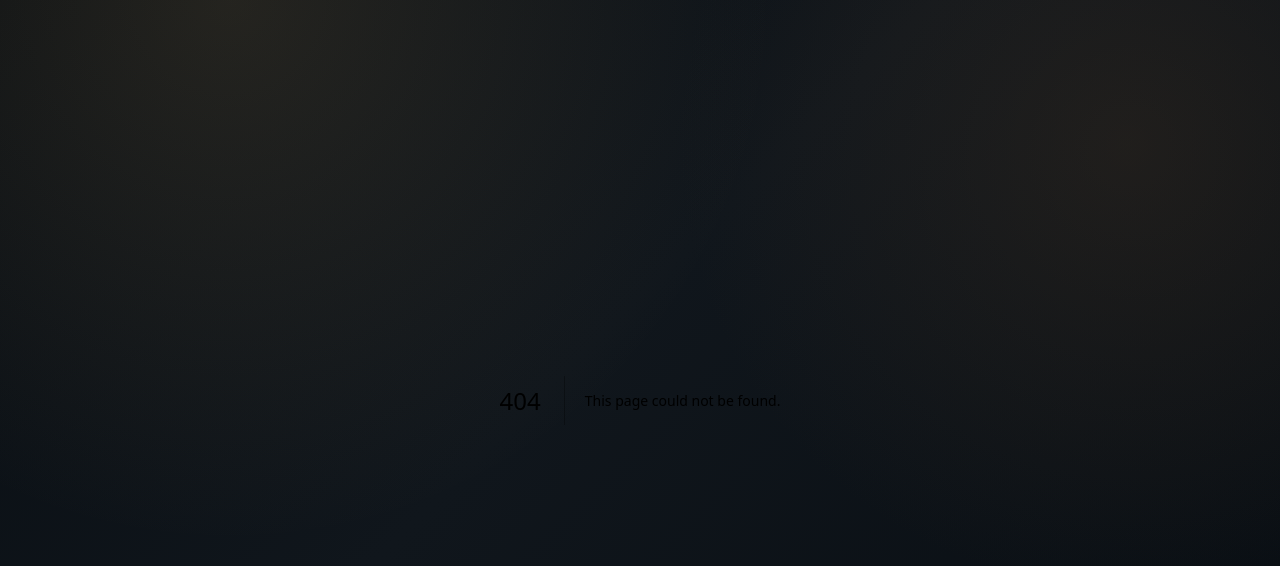
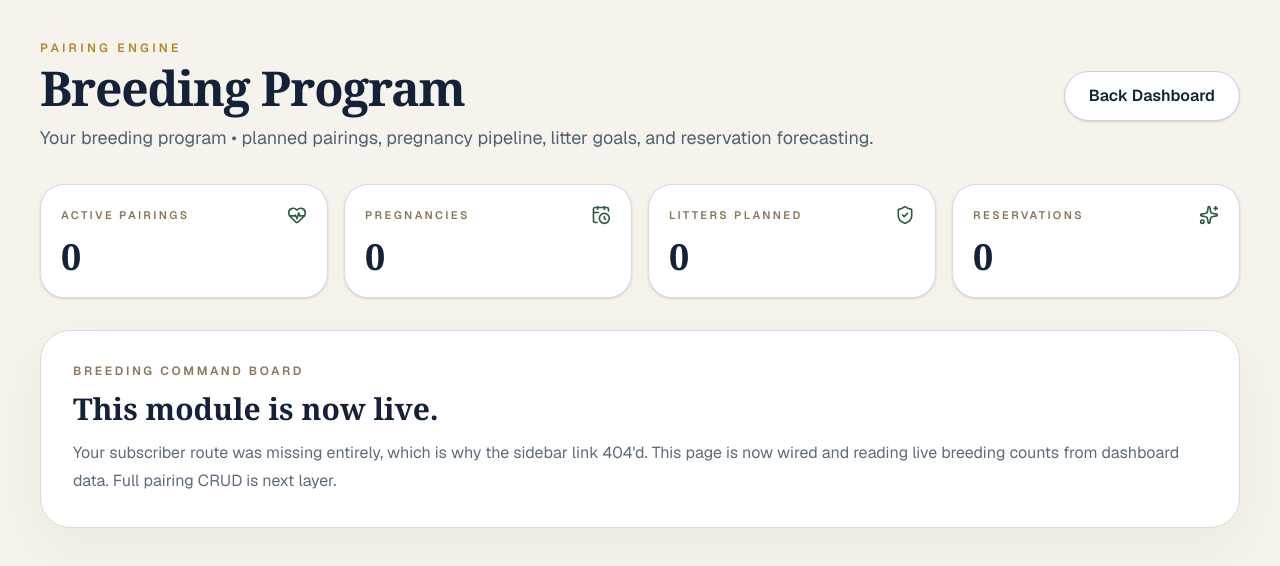
Before and after one commit to rawillia9801/dogp, a Next.js app: page /dashboard/breeding-program in a window 1280 px wide. Before the commit this address had no page. Shown: the top 566 px of the page. Built offline with nearby package versions, Linux system fonts and the light colour scheme; no server answers.

Commit message:
Create breeding program route page

```diff
--- /dev/null
+++ b/app/dashboard/breeding-program/page.tsx
@@ -0,0 +1,37 @@
+import Link from "next/link";
+import { HeartPulse, CalendarClock, ShieldCheck, Sparkles } from "lucide-react";
+import { getDashboardData } from "@/lib/dashboard-data";
+
+export default async function BreedingProgramPage() {
+  const data = await getDashboardData();
+
+  return (
+    <main className="min-h-screen bg-[#f6f3ec] text-[#132238] p-6 md:p-10">
+      <div className="max-w-7xl mx-auto space-y-8">
+        <div className="flex flex-col md:flex-row md:items-center md:justify-between gap-4">
+          <div>
+            <p className="text-xs tracking-[0.28em] uppercase text-[#b38728] font-semibold">Pairing Engine</p>
+            <h1 className="text-5xl font-black tracking-tight mt-2" style={{ fontFamily: 'Georgia, serif' }}>Breeding Program</h1>
+            <p className="text-[#526172] mt-3 text-lg">{data.organizationName} • planned pairings, pregnancy pipeline, litter goals, and reservation forecasting.</p>
+          </div>
+          <div className="flex gap-3"><Link href="/dashboard" className="rounded-full border border-[#d8cfbf] bg-white px-6 py-3 font-semibold shadow-sm">Back Dashboard</Link></div>
+        </div>
+
+        <section className="grid grid-cols-1 md:grid-cols-4 gap-4">
+          <Stat label="Active Pairings" value={data.counts.breedings} icon={HeartPulse} />
+          <Stat label="Pregnancies" value={data.counts.pregnancies} icon={CalendarClock} />
+          <Stat label="Litters Planned" value={data.counts.litters} icon={ShieldCheck} />
+          <Stat label="Reservations" value={data.counts.reservedPuppies} icon={Sparkles} />
+        </section>
+
+        <section className="rounded-[30px] border border-[#e2d9ca] bg-white p-8 shadow-[0_20px_60px_rgba(19,34,56,0.05)]">
+          <p className="text-xs uppercase tracking-[0.22em] text-[#8a7757] font-semibold">Breeding command board</p>
+          <h2 className="mt-3 text-3xl font-black" style={{ fontFamily: 'Georgia, serif' }}>This module is now live.</h2>
+          <p className="mt-3 text-[#5d6c7d] leading-7">Your subscriber route was missing entirely, which is why the sidebar link 404'd. This page is now wired and reading live breeding counts from dashboard data. Full pairing CRUD is next layer.</p>
+        </section>
+      </div>
+    </main>
+  );
+}
+
+function Stat({ label, value, icon: Icon }: any) { return <div className="rounded-[24px] border border-[#e2d9ca] bg-white p-5 shadow-sm"><div className="flex items-center justify-between"><p className="text-[11px] uppercase tracking-[0.22em] text-[#8a7757] font-semibold">{label}</p><Icon className="h-5 w-5 text-[#2f5d3f]" /></div><p className="text-4xl font-black mt-3" style={{ fontFamily: 'Georgia, serif' }}>{value}</p></div>; }
```
